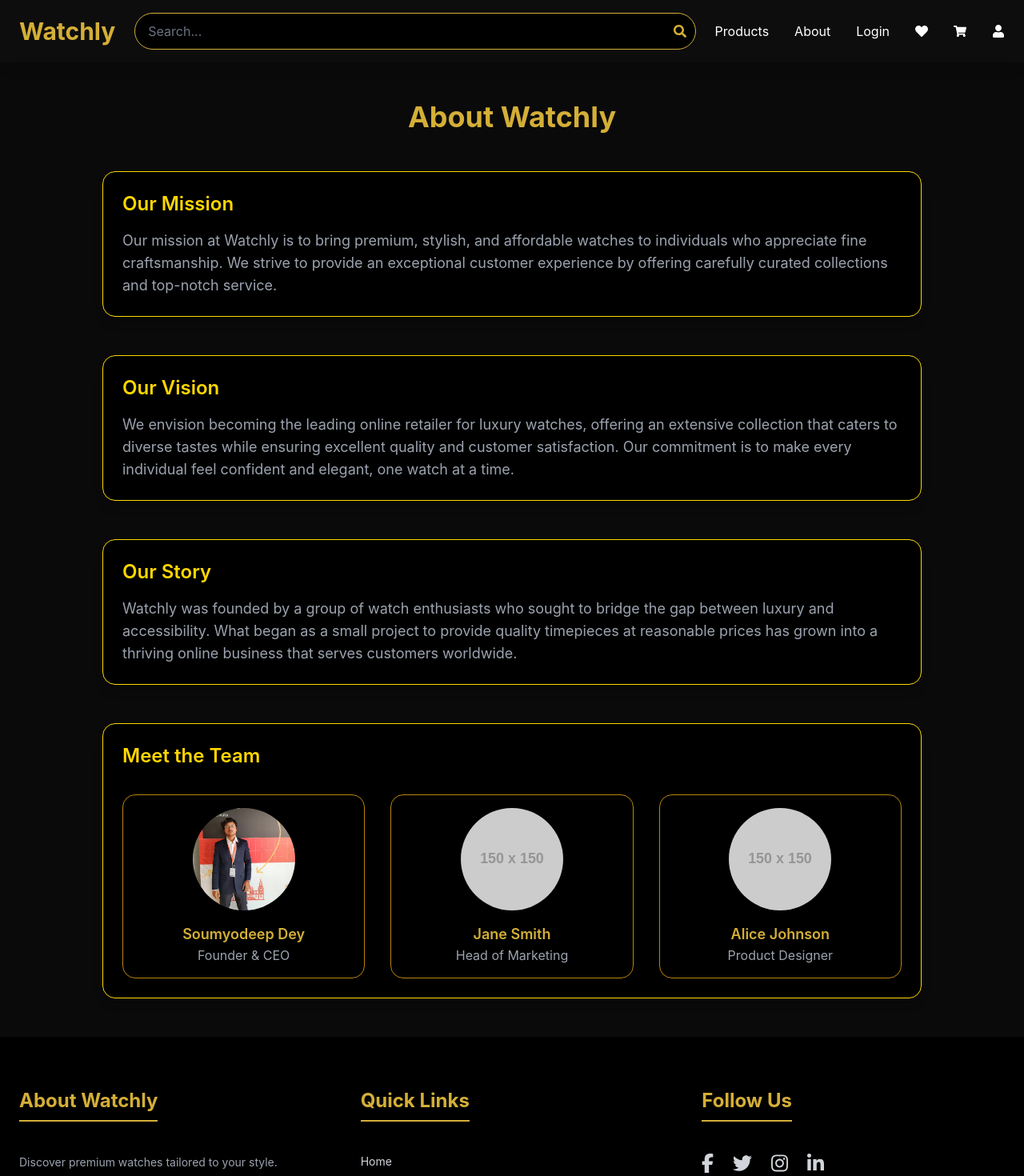
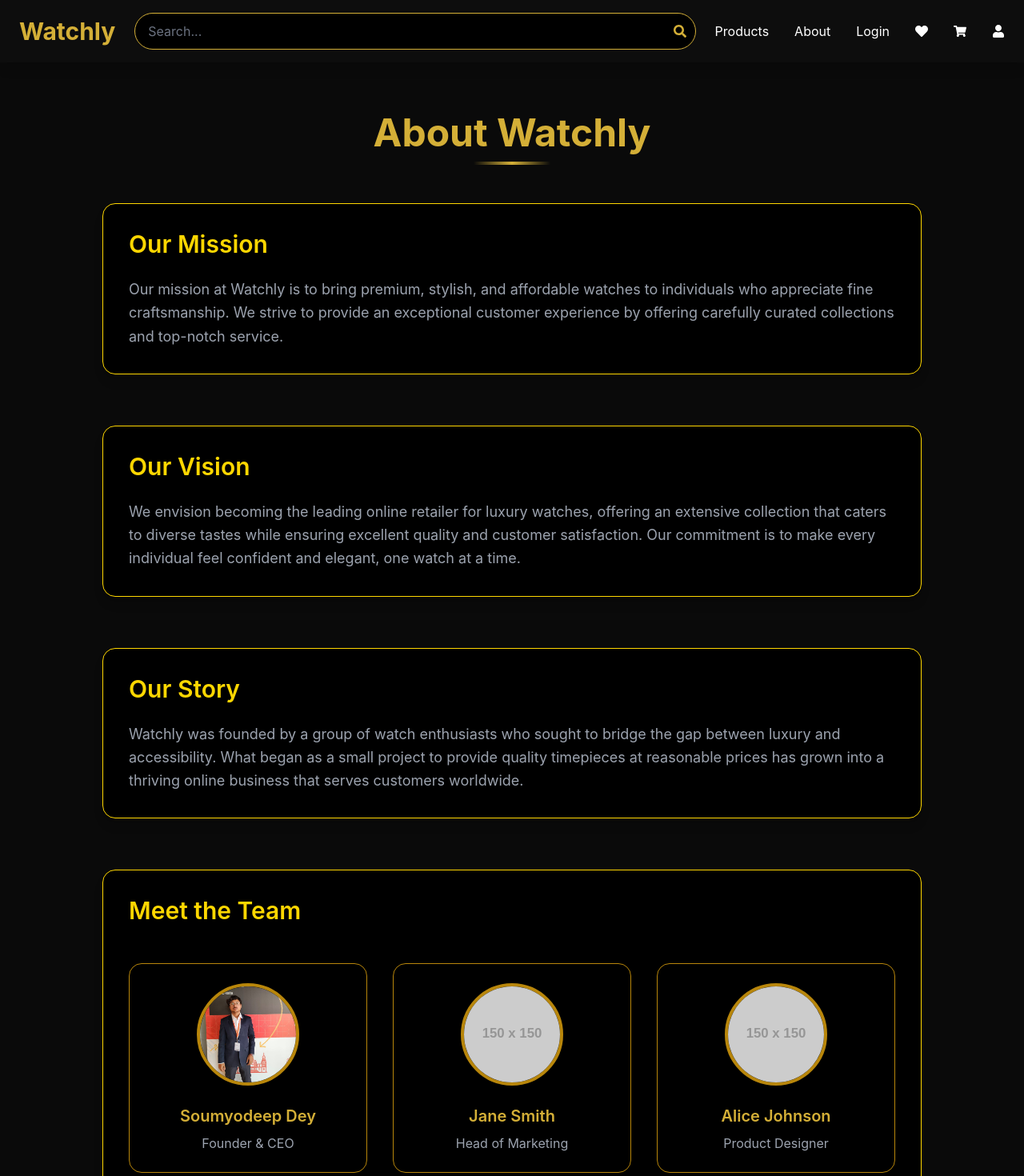
Before and after one commit to Soumyodeep-Dey/WatchLy, a React (Vite) app in the folder frontend/watchly/: page /about in a window 1280 px wide. Shown: the top 1470 px of the page at 80% size. Built offline with nearby package versions, Linux system fonts and the light colour scheme.

Commit message:
css upgradation

```diff
--- a/frontend/watchly/src/pages/AboutPage.jsx
+++ b/frontend/watchly/src/pages/AboutPage.jsx
@@ -1,19 +1,21 @@
 export default function AboutPage() {
   return (
-    <div className="py-12 px-6 bg-black-rich text-white-off">
+    <div className="min-h-screen py-16 px-6 bg-black-rich text-white-off">
       {/* Page Title */}
-      <h1 className="text-4xl font-bold text-center mb-12 text-gold">
+      <h1 className="text-4xl md:text-5xl font-bold text-center mb-16 text-gold relative">
         About Watchly
+        <span className="absolute -bottom-4 left-1/2 transform -translate-x-1/2 w-24 h-1 bg-gradient-to-r from-transparent via-gold to-transparent"></span>
       </h1>
 
       {/* Content Container */}
-      <div className="max-w-5xl mx-auto space-y-12">
+      <div className="max-w-5xl mx-auto space-y-16">
         {/* Our Mission Section */}
-        <section className="bg-black border border-gold-light rounded-xl p-6 shadow-lg">
-          <h2 className="text-2xl font-semibold mb-4 text-gold-light">
+        <section className="bg-black border border-gold-light rounded-xl p-8 shadow-lg transform hover:scale-[1.02] transition-all duration-300">
+          <h2 className="text-2xl md:text-3xl font-semibold mb-6 text-gold-light relative inline-block">
             Our Mission
+            <span className="absolute -bottom-2 left-0 w-full h-0.5 bg-gold-light transform scale-x-0 group-hover:scale-x-100 transition-transform duration-300"></span>
           </h2>
-          <p className="text-lg text-gray-400">
+          <p className="text-lg text-gray-400 leading-relaxed">
             Our mission at Watchly is to bring premium, stylish, and affordable
             watches to individuals who appreciate fine craftsmanship. We strive
             to provide an exceptional customer experience by offering carefully
@@ -22,11 +24,12 @@ export default function AboutPage() {
         </section>
 
         {/* Our Vision Section */}
-        <section className="bg-black border border-gold-light rounded-xl p-6 shadow-lg">
-          <h2 className="text-2xl font-semibold mb-4 text-gold-light">
+        <section className="bg-black border border-gold-light rounded-xl p-8 shadow-lg transform hover:scale-[1.02] transition-all duration-300">
+          <h2 className="text-2xl md:text-3xl font-semibold mb-6 text-gold-light relative inline-block">
             Our Vision
+            <span className="absolute -bottom-2 left-0 w-full h-0.5 bg-gold-light transform scale-x-0 group-hover:scale-x-100 transition-transform duration-300"></span>
           </h2>
-          <p className="text-lg text-gray-400">
+          <p className="text-lg text-gray-400 leading-relaxed">
             We envision becoming the leading online retailer for luxury watches,
             offering an extensive collection that caters to diverse tastes while
             ensuring excellent quality and customer satisfaction. Our commitment
@@ -36,11 +39,12 @@ export default function AboutPage() {
         </section>
 
         {/* Our Story Section */}
-        <section className="bg-black border border-gold-light rounded-xl p-6 shadow-lg">
-          <h2 className="text-2xl font-semibold mb-4 text-gold-light">
+        <section className="bg-black border border-gold-light rounded-xl p-8 shadow-lg transform hover:scale-[1.02] transition-all duration-300">
+          <h2 className="text-2xl md:text-3xl font-semibold mb-6 text-gold-light relative inline-block">
             Our Story
+            <span className="absolute -bottom-2 left-0 w-full h-0.5 bg-gold-light transform scale-x-0 group-hover:scale-x-100 transition-transform duration-300"></span>
           </h2>
-          <p className="text-lg text-gray-400">
+          <p className="text-lg text-gray-400 leading-relaxed">
             Watchly was founded by a group of watch enthusiasts who sought to
             bridge the gap between luxury and accessibility. What began as a
             small project to provide quality timepieces at reasonable prices has
@@ -50,41 +54,51 @@ export default function AboutPage() {
         </section>
 
         {/* Meet the Team Section */}
-        <section className="bg-black border border-gold-light rounded-xl p-6 shadow-lg">
-          <h2 className="text-2xl font-semibold mb-8 text-gold-light">
+        <section className="bg-black border border-gold-light rounded-xl p-8 shadow-lg">
+          <h2 className="text-2xl md:text-3xl font-semibold mb-12 text-gold-light relative inline-block">
             Meet the Team
+            <span className="absolute -bottom-2 left-0 w-full h-0.5 bg-gold-light transform scale-x-0 group-hover:scale-x-100 transition-transform duration-300"></span>
           </h2>
           <div className="grid grid-cols-1 sm:grid-cols-2 lg:grid-cols-3 gap-8">
             {/* Team Member 1 */}
-            <div className="text-center bg-black border border-gold-dark rounded-xl p-4 hover:shadow-xl transition-all">
+            <div className="text-center bg-black border border-gold-dark rounded-xl p-6 hover:shadow-2xl transition-all duration-300 transform hover:-translate-y-2 group">
+              <div className="relative mb-6">
                 <img
                   src="/MY photo.jpg"
                   alt="Soumyodeep Dey"
-                className="w-32 h-32 rounded-full mx-auto mb-4"
+                  className="w-32 h-32 rounded-full mx-auto object-cover border-4 border-gold-dark group-hover:border-gold transition-all duration-300"
                 />
-              <h3 className="text-lg font-semibold text-gold">Soumyodeep Dey</h3>
+                <div className="absolute inset-0 rounded-full bg-gold opacity-0 group-hover:opacity-20 transition-opacity duration-300"></div>
+              </div>
+              <h3 className="text-xl font-semibold text-gold mb-2">Soumyodeep Dey</h3>
               <p className="text-gray-400">Founder & CEO</p>
             </div>
 
             {/* Team Member 2 */}
-            <div className="text-center bg-black border border-gold-dark rounded-xl p-4 hover:shadow-xl transition-all">
+            <div className="text-center bg-black border border-gold-dark rounded-xl p-6 hover:shadow-2xl transition-all duration-300 transform hover:-translate-y-2 group">
+              <div className="relative mb-6">
                 <img
                   src="https://via.placeholder.com/150"
                   alt="Jane Smith"
-                className="w-32 h-32 rounded-full mx-auto mb-4"
+                  className="w-32 h-32 rounded-full mx-auto object-cover border-4 border-gold-dark group-hover:border-gold transition-all duration-300"
                 />
-              <h3 className="text-lg font-semibold text-gold">Jane Smith</h3>
+                <div className="absolute inset-0 rounded-full bg-gold opacity-0 group-hover:opacity-20 transition-opacity duration-300"></div>
+              </div>
+              <h3 className="text-xl font-semibold text-gold mb-2">Jane Smith</h3>
               <p className="text-gray-400">Head of Marketing</p>
             </div>
 
             {/* Team Member 3 */}
-            <div className="text-center bg-black border border-gold-dark rounded-xl p-4 hover:shadow-xl transition-all">
+            <div className="text-center bg-black border border-gold-dark rounded-xl p-6 hover:shadow-2xl transition-all duration-300 transform hover:-translate-y-2 group">
+              <div className="relative mb-6">
                 <img
                   src="https://via.placeholder.com/150"
                   alt="Alice Johnson"
-                className="w-32 h-32 rounded-full mx-auto mb-4"
+                  className="w-32 h-32 rounded-full mx-auto object-cover border-4 border-gold-dark group-hover:border-gold transition-all duration-300"
                 />
-              <h3 className="text-lg font-semibold text-gold">Alice Johnson</h3>
+                <div className="absolute inset-0 rounded-full bg-gold opacity-0 group-hover:opacity-20 transition-opacity duration-300"></div>
+              </div>
+              <h3 className="text-xl font-semibold text-gold mb-2">Alice Johnson</h3>
               <p className="text-gray-400">Product Designer</p>
             </div>
           </div>
--- a/frontend/watchly/src/pages/HomePage.jsx
+++ b/frontend/watchly/src/pages/HomePage.jsx
@@ -8,7 +8,11 @@ const HomePage = () => {
   useEffect(() => {
     fetch(`${import.meta.env.VITE_BACKEND_URL}/api/watches`)
       .then((response) => response.json())
-      .then((data) => setFeaturedProducts(data.slice(0, 3)));
+      .then((data) => {
+        // Show 4 products on mobile, 3 on desktop
+        const products = data.slice(0, 4);
+        setFeaturedProducts(products);
+      });
   }, []);
 
   const handleViewDetails = (path) => {
@@ -27,14 +31,18 @@ const HomePage = () => {
         <div className="bg-black bg-opacity-70 absolute inset-0"></div>
         <div className="relative z-10 px-4">
           <h1 className="text-4xl md:text-5xl font-bold mb-4 text-white">Welcome to Watchly</h1>
-          <p className="text-base md:text-lg mb-6 text-gray-300">
+          <p className="text-base md:text-lg mb-8 text-gray-300">
             Explore our premium collection of luxury and smartwatches.
           </p>
           <button
-            className="bg-gradient-to-r from-gold-light to-gold-dark px-6 py-2 rounded-md hover:opacity-90 transition text-black font-semibold"
+            className="group relative bg-gradient-to-r from-gold-light to-gold-dark px-8 py-3 rounded-full
+              text-black font-semibold text-lg overflow-hidden transition-all duration-300
+              hover:shadow-[0_0_20px_rgba(212,175,55,0.5)] hover:scale-105
+              before:absolute before:inset-0 before:bg-white before:opacity-0
+              before:transition-opacity before:duration-300 hover:before:opacity-20"
             onClick={() => navigate("/products")}
           >
-            Shop Now
+            <span className="relative z-10">Shop Now</span>
           </button>
         </div>
       </section>
@@ -44,23 +52,24 @@ const HomePage = () => {
         <h2 className="text-3xl md:text-4xl font-semibold text-center mb-12 text-white">
           Featured Watches
         </h2>
-        <div className="grid grid-cols-1 sm:grid-cols-2 lg:grid-cols-3 gap-8">
-          {featuredProducts.map((product) => (
+        <div className="grid grid-cols-2 lg:grid-cols-3 gap-4 md:gap-8">
+          {featuredProducts.map((product, index) => (
             <div
               key={product._id}
-              className="product bg-black border-4 border-gold-dark shadow-lg p-4 rounded-md transition-transform hover:scale-105"
+              className={`product bg-black border-4 border-gold-dark shadow-lg p-4 rounded-md transition-transform hover:scale-105
+                ${index === 3 ? 'lg:hidden' : ''}`}
             >
               <div className="overflow-hidden rounded-md">
                 <img
                   src={product.imageUrl}
                   alt={product.name}
-                  className="mb-4 mx-auto object-cover h-64 md:h-96 w-full"
+                  className="mb-4 mx-auto object-cover h-48 sm:h-64 md:h-96 w-full"
                 />
               </div>
-              <h3 className="text-xl font-medium text-gold">{product.name}</h3>
-              <p className="text-lg mt-2 text-gray-300">{product.price}</p>
+              <h3 className="text-lg md:text-xl font-medium text-gold">{product.name}</h3>
+              <p className="text-base md:text-lg mt-2 text-gray-300">{product.price}</p>
               <button
-                className="mt-4 bg-gradient-to-r from-gold-light to-gold-dark text-black px-4 py-2 rounded-md hover:bg-black hover:text-gold transition-all w-full sm:w-auto"
+                className="mt-4 bg-gradient-to-r from-gold-light to-gold-dark text-black px-4 py-2 rounded-md hover:bg-black hover:text-gold-dark transition-all w-full"
                 onClick={() => handleViewDetails(product.path)}
               >
                 View Details
```
Also changed, not shown: frontend/watchly/src/pages/LoginPage.jsx (+46 -16 lines), frontend/watchly/src/pages/SignUpPage.jsx (+56 -20 lines). Lines whose indentation alone changed are shown as unchanged.
